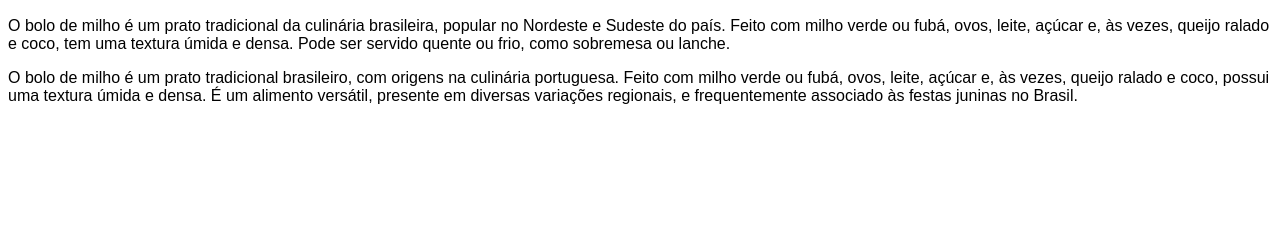
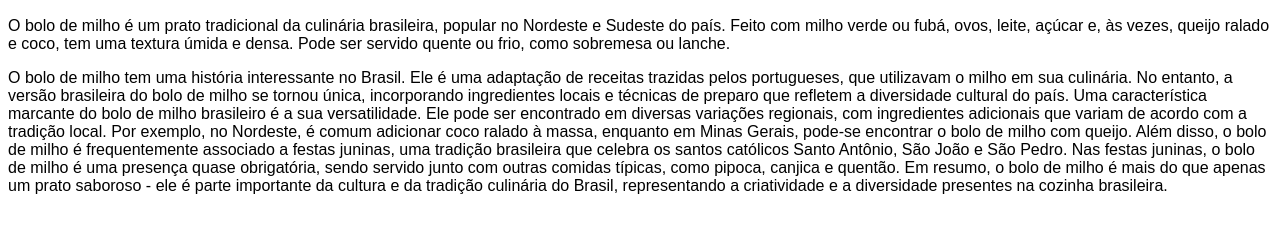
Before and after one commit to nathamperera/MAT2F, a plain HTML site: page index.html in a window 1280 px wide. Shown: the part 367-600 px from the top of the page. Drawn offline with Linux system fonts and the light colour scheme.

Commit message:
06 do 05

```diff
--- a/index.html
+++ b/index.html
@@ -20,7 +20,13 @@
         <div class="principal-conteudo">
             <h2 class="pricipal-titulo"></h2>
             <p class="texto-1">O bolo de milho é um prato tradicional da culinária brasileira, popular no Nordeste e Sudeste do país. Feito com milho verde ou fubá, ovos, leite, açúcar e, às vezes, queijo ralado e coco, tem uma textura úmida e densa. Pode ser servido quente ou frio, como sobremesa ou lanche.</p>
-            <p class="texto-2">O bolo de milho é um prato tradicional brasileiro, com origens na culinária portuguesa. Feito com milho verde ou fubá, ovos, leite, açúcar e, às vezes, queijo ralado e coco, possui uma textura úmida e densa. É um alimento versátil, presente em diversas variações regionais, e frequentemente associado às festas juninas no Brasil.</p>
+            <p class="texto-2">O bolo de milho tem uma história interessante no Brasil. Ele é uma adaptação de receitas trazidas pelos portugueses, que utilizavam o milho em sua culinária. No entanto, a versão brasileira do bolo de milho se tornou única, incorporando ingredientes locais e técnicas de preparo que refletem a diversidade cultural do país.
+
+                Uma característica marcante do bolo de milho brasileiro é a sua versatilidade. Ele pode ser encontrado em diversas variações regionais, com ingredientes adicionais que variam de acordo com a tradição local. Por exemplo, no Nordeste, é comum adicionar coco ralado à massa, enquanto em Minas Gerais, pode-se encontrar o bolo de milho com queijo.
+
+                Além disso, o bolo de milho é frequentemente associado a festas juninas, uma tradição brasileira que celebra os santos católicos Santo Antônio, São João e São Pedro. Nas festas juninas, o bolo de milho é uma presença quase obrigatória, sendo servido junto com outras comidas típicas, como pipoca, canjica e quentão.
+
+                Em resumo, o bolo de milho é mais do que apenas um prato saboroso - ele é parte importante da cultura e da tradição culinária do Brasil, representando a criatividade e a diversidade presentes na cozinha brasileira.</p>
     </section>
 
         </div>
```
